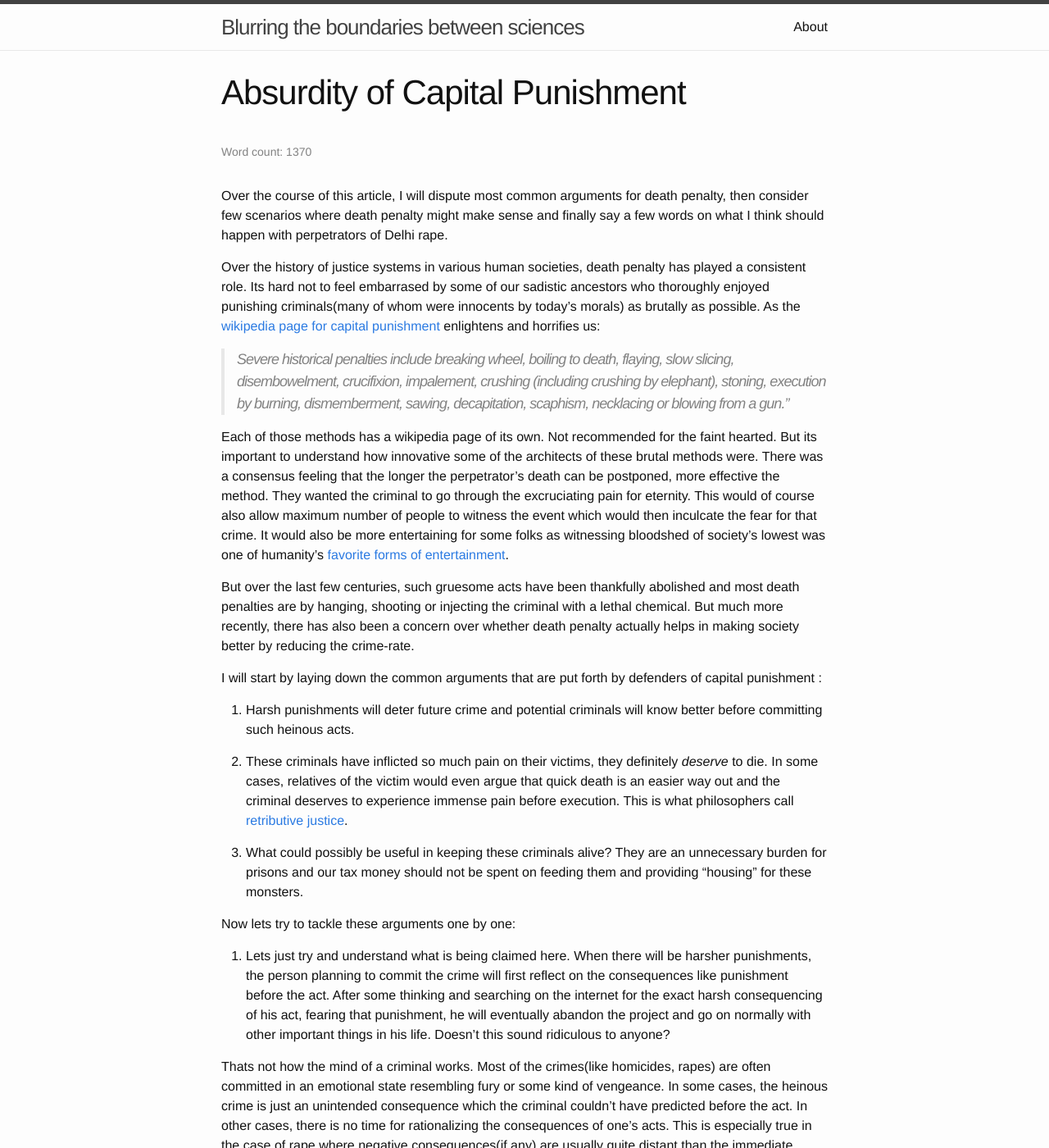
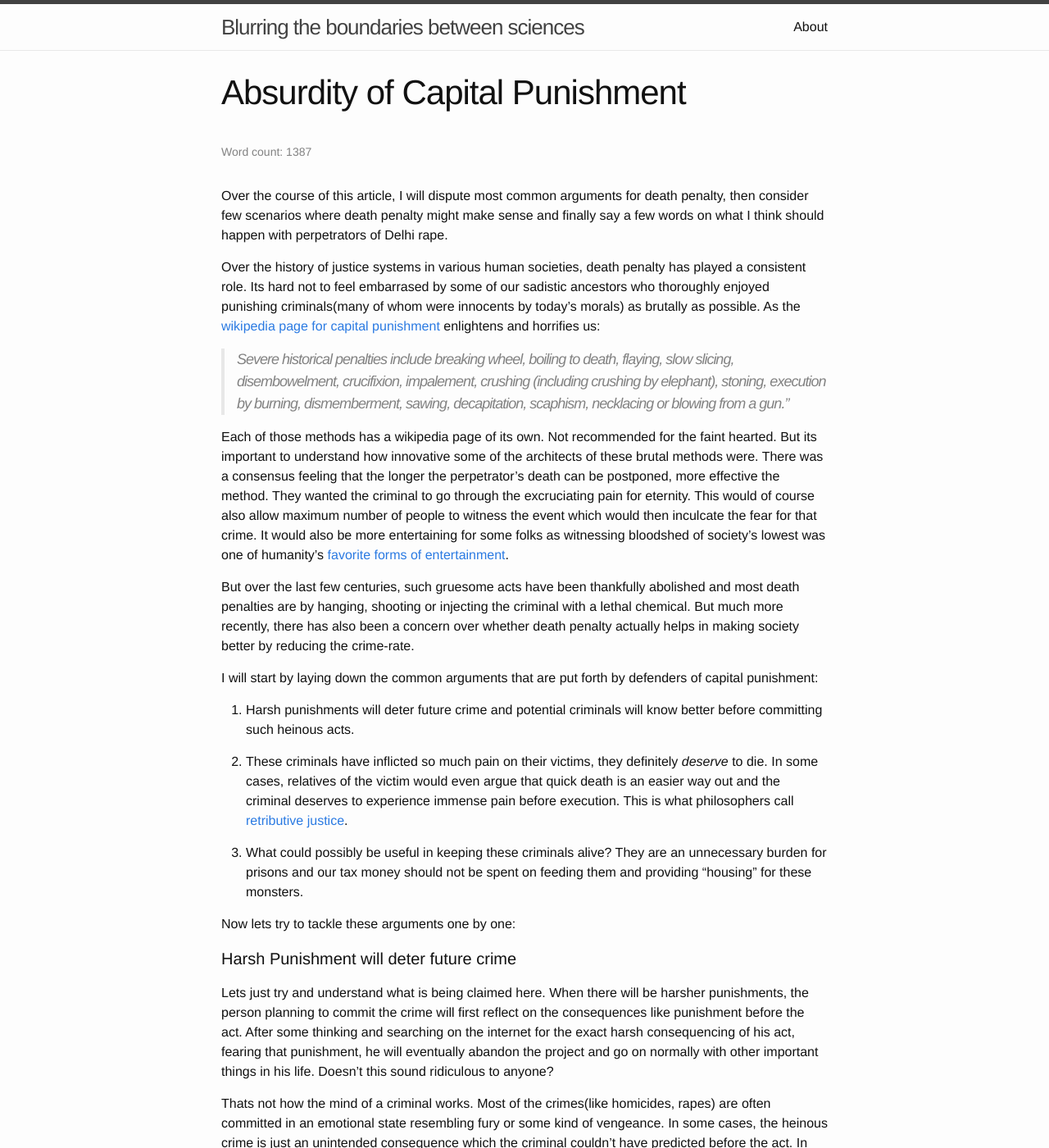
Before and after one commit to rdbcasillas/rdbcasillas.github.io, a Jekyll site: the page built from _posts/2015-11-30-AbsurdCapitalPunishment.markdown, in a window 1280 px wide and 1400 px high. Shown: the whole window at 82% size. Built offline with Jekyll 4.4.1, drawn with Linux system fonts in a browser that asks for light colours; Markdown is read by kramdown in place of the engine named in the settings; some of the changed lines change nothing that is shown; some of the changed text lies outside the part shown.

Commit message:
changed the numbered lists into headings

```diff
--- a/_posts/2015-11-30-AbsurdCapitalPunishment.markdown
+++ b/_posts/2015-11-30-AbsurdCapitalPunishment.markdown
@@ -16,7 +16,7 @@
 But over the last few centuries, such gruesome acts have been thankfully abolished and most death penalties are by hanging, shooting or injecting the criminal with a lethal chemical. But much more recently, there has also been a concern over whether death penalty actually helps in making society better by reducing the crime-rate.
 
 
-I will start by laying down the common arguments that are put forth by defenders of capital punishment :
+I will start by laying down the common arguments that are put forth by defenders of capital punishment:
 
 1. Harsh punishments will deter future crime and potential criminals will know better before committing such heinous acts.
 
@@ -27,11 +27,13 @@
 
 Now lets try to tackle these arguments one by one:
 
-1. Lets just try and understand what is being claimed here. When there will be harsher punishments, the person planning to commit the crime will first reflect on the consequences like punishment before the act. After some thinking and searching on the internet for the exact harsh consequencing of his act, fearing that punishment, he will eventually abandon the project and go on normally with other important things in his life. Doesn't this sound ridiculous to anyone?
+####Harsh Punishment will deter future crime
+
+Lets just try and understand what is being claimed here. When there will be harsher punishments, the person planning to commit the crime will first reflect on the consequences like punishment before the act. After some thinking and searching on the internet for the exact harsh consequencing of his act, fearing that punishment, he will eventually abandon the project and go on normally with other important things in his life. Doesn't this sound ridiculous to anyone?
 
 Thats not how the mind of a criminal works. Most of the crimes(like homicides, rapes) are often committed in an emotional state resembling fury or some kind of vengeance. In some cases, the heinous crime is just an unintended consequence which the criminal couldn't have predicted before the act. In other cases, there is no time for rationalizing the consequences of one's acts. This is especially true in the case of rape where negative consequences(if any) are usually quite distant than the immediate "pleasure". Furthermore, a [functional MRI study done on patients with antisocial personality disorder](http://www.thelancet.com/journals/lanpsy/article/PIIS2215-0366%2814%2900071-6/abstract) concluded that systems responsible for reinforcement learning and decision making are altered in these subjects:
 
->Punishment prediction error signalling in offenders with antisocial personality disorder and psychopathy was highly atypical. This finding challenges the widely held view that such men are simply characterised by diminished neural sensitivity to punishment. Instead, this finding indicates altered organisation of the information-processing system responsible for reinforcement learning and appropriate decision making. This difference between violent offenders with antisocial personality disorder with and without psychopathy has implications for the causes of these disorders and for treatment approaches.
+  >Punishment prediction error signalling in offenders with antisocial personality disorder and psychopathy was highly atypical. This finding challenges the widely held view that such men are simply characterised by diminished neural sensitivity to punishment. Instead, this finding indicates altered organisation of the information-processing system responsible for reinforcement learning and appropriate decision making. This difference between violent offenders with antisocial personality disorder with and without psychopathy has implications for the causes of these disorders and for treatment approaches.
 
 Humans are known to think myopically. We are animals after all. For example, if I give 1000 rupees now or give you 2000 over the period of two years or more, most of you will go for the former option. Now some people might say that "its obvious that most of the criminals aren't thinking properly but who cares? They should know whats coming for them if they don't think properly!". Well, here the argument of deterrence totally falls apart. If you want to deter a crime by increasing the punishment, you absolutely want them to think clearly. But if they aren't thinking anyway, then it doesn't matter how harsh the punishment is!
 
@@ -39,8 +41,16 @@
 
 And even if one finds a positive correlation between death penalty and reducing crime, one also has to account for other factors such as cultural evolution and policy changes.  Since there are [many strange factors](http://www.motherjones.com/environment/2013/01/lead-crime-link-gasoline) possibly playing a role in reducing violence and overall world crime has been anyway in [decline over the last few decades](https://en.wikipedia.org/wiki/The_Better_Angels_of_Our_Nature), its very hard to find a specific correlation between capital punishment and decrease in crime. Moreover, we have been reminded time and again that [correlation is not causation](http://www.gwern.net/Causality), so we should always be careful before making  conclusions from any [evidence to the contrary](http://www.nytimes.com/2007/11/18/us/18deter.html?pagewanted=all).
 
-2. I have [mentioned before]({% post_url 2015-10-25-lackoffreeWill-benefits %}) my lack of belief in free will. As has been argued by many authors, the concept of free will [doesn't make](http://www.miketuritzin.com/writing/free-will-does-not-make-sense-as-a-concept/) [any logical sense](http://www.pnas.org/content/107/10/4499). Retributive justice demands that we morally hold the personal responsible for his actions.  At this point, I should quickly use an example to illustrate this point. Let's imagine that there is a serial killer who commits dozens of murders without feeling any empathy towards his victims. Eventually, he is caught and rightfully arrested. To test his brain, neuroscientists perform multiple MRI scans on his brain and [among other things](http://rense.com/general21/vio.htm) find that he happens to have a tumor in a region called [anterior insular cortex](http://www.sciencedaily.com/releases/2012/10/121024175240.htm) which inhibits his ability to feel empathy. This neurobiological recipe ends up creating a monster who enjoys killing people. Once the tumor is removed, the person gains back his ability to feel empathy and looses psycopathic tendencies. Now its obvious to me that most people would see him as a victim of biology. Goes without saying that without the tumor removal, he should be put away from the society but killing him painfully just because he "deserves" it, would be incoherent.
+
+
+####The criminal "deserves" to die in pain
+
+I have [mentioned before]({% post_url 2015-10-25-lackoffreeWill-benefits %}) my lack of belief in free will. As has been argued by many authors, the concept of free will [doesn't make](http://www.miketuritzin.com/writing/free-will-does-not-make-sense-as-a-concept/) [any logical sense](http://www.pnas.org/content/107/10/4499). Retributive justice demands that we morally hold the personal responsible for his actions.  At this point, I should quickly use an example to illustrate this point. Let's imagine that there is a serial killer who commits dozens of murders without feeling any empathy towards his victims. Eventually, he is caught and rightfully arrested. To test his brain, neuroscientists perform multiple MRI scans on his brain and [among other things](http://rense.com/general21/vio.htm) find that he happens to have a tumor in a region called [anterior insular cortex](http://www.sciencedaily.com/releases/2012/10/121024175240.htm) which inhibits his ability to feel empathy. This neurobiological recipe ends up creating a monster who enjoys killing people. Once the tumor is removed, the person gains back his ability to feel empathy and looses psycopathic tendencies. Now its obvious to me that most people would see him as a victim of biology. Goes without saying that without the tumor removal, he should be put away from the society but killing him painfully just because he "deserves" it, would be incoherent.
 
 All criminal minds are a byproduct of a mixture of their genes(that were inherited from parents) and their socio-economic environments of their past. And some randomness too. These folks were simply handed wrong set of cards in the game of life. Considering this into account, why would anyone think that the perpetrator "deserves" any form of punishment? Just because every criminal doesn't have a tangible tumor to detect doesn't mean that there is nothing wrong with the innate chemistry of their brains. They are all victims. They are harmful to society and hence totally needs to be locked up in prisons away from normal people but that doesn't mean they deserve experiencing pain/death as some form of retribution. If you don't get this point, wait for my post on "free will".
 
-3. Third one is actually easier to rebuke because there has been quite a good amount of recent evidence suggesting that the money spent in the overall proceedings of a death trial is [much more](http://en.wikipedia.org/wiki/Capital_punishment_debate_in_the_United_States#Cost) than the amount spent on a person incarcerated for life.
+
+
+####Don't use my money to keep them alive
+
+Third one is actually easier to rebuke because there has been quite a good amount of recent evidence suggesting that the money spent in the overall proceedings of a death trial is [much more](http://en.wikipedia.org/wiki/Capital_punishment_debate_in_the_United_States#Cost) than the amount spent on a person incarcerated for life.
```
